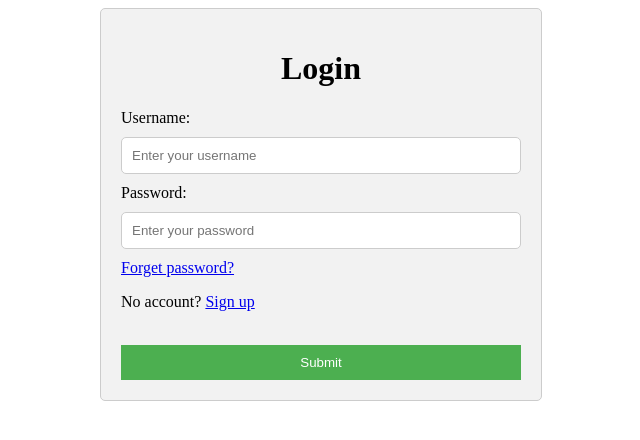
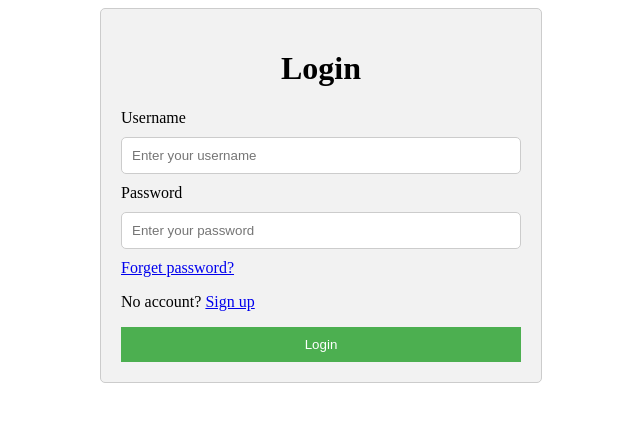
Before and after one commit to NitishMadambakam/Visitors, a Flask app: page /adminlogin in a window 1280 px wide. Shown: the top 440 px of the page, without its empty margins (319-959 px from the left). Run offline with Flask 3, Linux system fonts and the light colour scheme.

Commit message:
Initial commit

```diff
--- a/templates/login.html
+++ b/templates/login.html
@@ -1,27 +1,41 @@
 <!DOCTYPE html>
-<html>
+<html lang="en">
 <head>
-  <link rel="stylesheet" type="text/css" href="{{url_for('static',filename='style.css')}}">
+    <meta charset="UTF-8">
+    <meta name="viewport" content="width=device-width, initial-scale=1.0">
+    <title>Login - Visitor Management System</title>
+    <link rel="stylesheet" href="{{ url_for('static', filename='style.css') }}">
 </head>
-{% with messages = get_flashed_messages() %}
-  {% if messages %}
-    {% for message in messages %}
-      <center><b>{{ message }}</b></center>
-    {% endfor %}
-  {% endif %}
-{% endwith %}
 <body>
-  <div class="container">
-    <h1>Login</h1>
-    <form method="post">
-      <label for="username">Username:</label>
-      <input type="text" id="username" name="name" placeholder="Enter your username">
-      <label for="password">Password:</label>
-      <input type="password" id="password" name="password" placeholder="Enter your password">
-      <a href="{{url_for('forgot')}}">Forget password?</a><p class="no-account">No account?
-    <a href="{{url_for('registration')}}">Sign up</a></p><br/>
-      <input type="submit">
-    </form>
-  </div>
+    <div class="container">
+        <h1>Login</h1>
+
+        <!-- Flash Messages -->
+        {% with messages = get_flashed_messages() %}
+        {% if messages %}
+            <div class="flash-message">
+                {% for message in messages %}
+                    {{ message }}<br>
+                {% endfor %}
+            </div>
+        {% endif %}
+        {% endwith %}
+
+        <form method="post">
+            <label for="username">Username</label>
+            <input type="text" id="username" name="name" placeholder="Enter your username" required>
+
+            <label for="password">Password</label>
+            <input type="password" id="password" name="password" placeholder="Enter your password" required>
+
+            <!-- Links below inputs -->
+            <div class="form-links">
+                <a href="{{ url_for('forgot') }}">Forget password?</a>
+                <p class="no-account">No account? <a href="{{ url_for('registration') }}">Sign up</a></p>
+            </div>
+
+            <input type="submit" value="Login">
+        </form>
+    </div>
 </body>
 </html>
```
